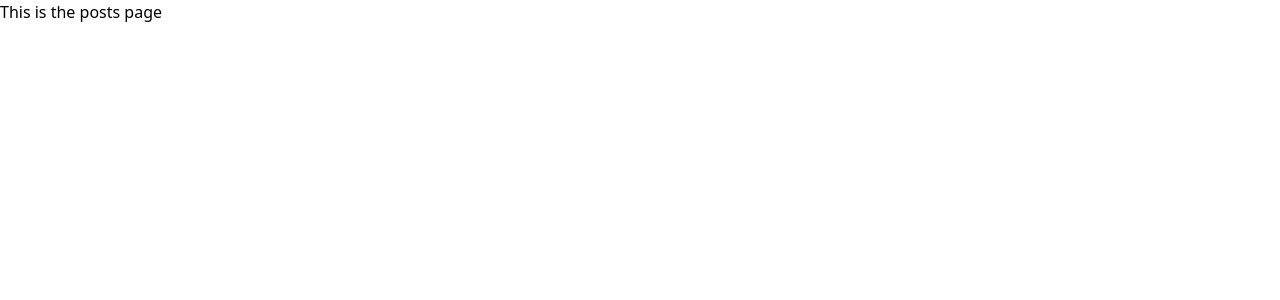
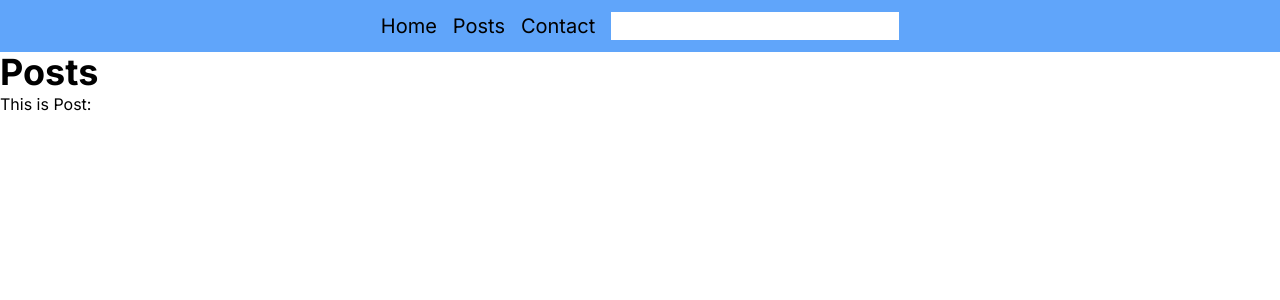
Before and after one commit to michelle01022012/next14-crash-course, a Next.js app: page /posts in a window 1280 px wide. Shown: the top 300 px of the page. Built offline with nearby package versions, Linux system fonts and the light colour scheme.

Commit message:
updated layouts

```diff
--- a/app/layout.js
+++ b/app/layout.js
@@ -1,16 +1,8 @@
-import localFont from "next/font/local";
+import Navbar from "@/components/Navbar";
+import { Inter } from "next/font/google";
 import "./globals.css";
 
-const geistSans = localFont({
-  src: "./fonts/GeistVF.woff",
-  variable: "--font-geist-sans",
-  weight: "100 900",
-});
-const geistMono = localFont({
-  src: "./fonts/GeistMonoVF.woff",
-  variable: "--font-geist-mono",
-  weight: "100 900",
-});
+const inter = Inter({ subsets: ["latin"] });
 
 export const metadata = {
   title: "Create Next App",
@@ -20,9 +12,8 @@ export const metadata = {
 export default function RootLayout({ children }) {
   return (
     <html lang="en">
-      <body
-        className={`${geistSans.variable} ${geistMono.variable} antialiased`}
-      >
+      <body className={inter.className}>
+        <Navbar />
         {children}
       </body>
     </html>
--- a/app/page.js
+++ b/app/page.js
@@ -1,10 +1,9 @@
-import Navbar from "../components/Navbar";
 import Image from "next/image";
 
 export default function Home() {
   return (
     <div>
-      <Navbar />
+
     </div>
   );
 }
--- /dev/null
+++ b/app/posts/layout.js
@@ -0,0 +1,12 @@
+import React from "react"
+
+function Rootlayout({ children }) {
+    return (
+        <div>
+            <h1 className="font-bold text-4xl">Posts</h1>
+              {children}
+        </div>
+    )
+}
+
+export default Rootlayout
--- a/app/posts/page.js
+++ b/app/posts/page.js
@@ -1,9 +1,9 @@
-import React from "react";
-
-function Page() {
+function Page({params}) {
   return (
-    <div>This is the posts page</div>
+    <div>
+      This is Post: {params.id}
+    </div>
   )
 }
 
-export default Page
+export default Page;
--- a/components/Navbar.js
+++ b/components/Navbar.js
@@ -1,14 +1,21 @@
-
+import Link from "next/link";
 function Navbar() {
     return (
-        <nav>
-            <ul>
+        <nav className="bg-blue-400">
+            <ul className="flex justify-center space-x-4 text-xl p-3">
+               <Link href={"/"}>
                 <li>Home</li>
-                <li>About</li>
+               </Link>
+               <Link href={"/posts"} >
+                <li>Posts</li>
+                </Link>
+               <Link href={"/contact"} >
                 <li>Contact</li>
+               </Link>
+               <input placehoder="search" />
             </ul>
         </nav>
-    )
+    );
 }
 
 export default Navbar
```
